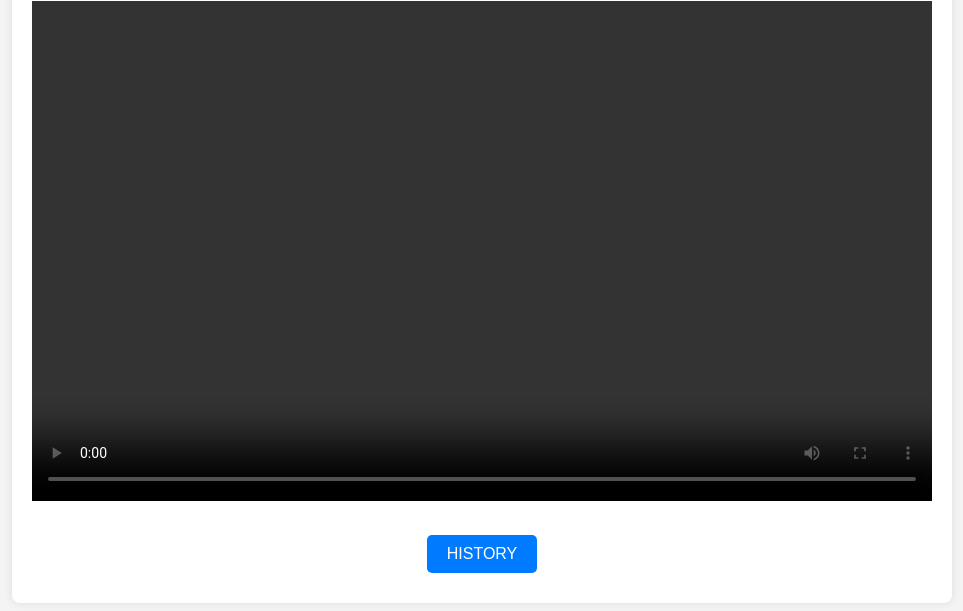
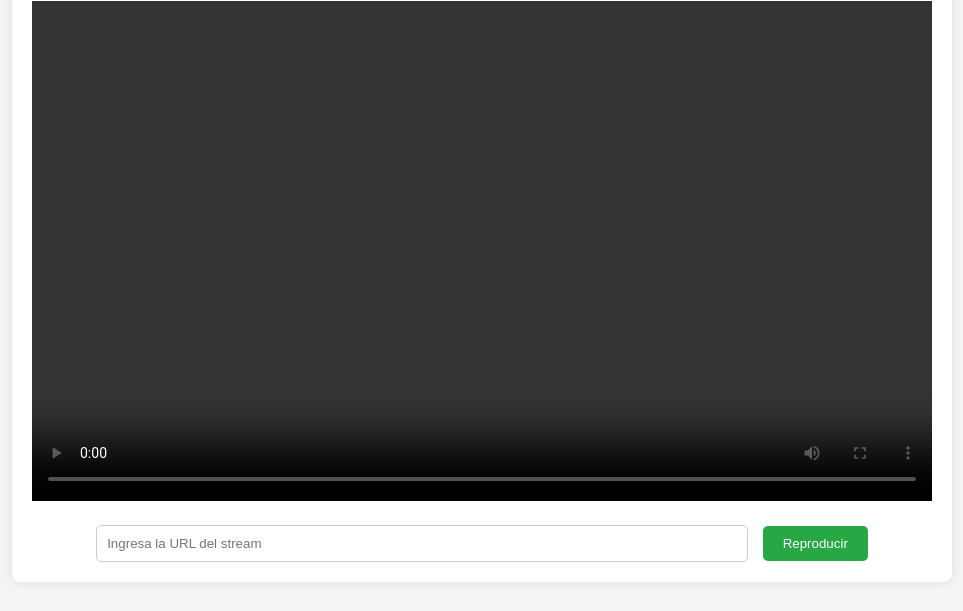
Before and after one commit to AlezLg/KSK-TV, a plain HTML site: page tomas.html in a window 1280 px wide. Shown: the part 149-760 px from the top of the page, without its empty margins (158-1121 px from the left). Drawn offline with nearby package versions, Linux system fonts and the light colour scheme.

Commit message:
Mas canales

```diff
--- a/tomas.html
+++ b/tomas.html
@@ -42,7 +42,7 @@
             margin-top: 20px;
         }
 
-        .controls a {
+        .controls a, .controls button {
             display: inline-block;
             padding: 10px 20px;
             background-color: #007BFF;
@@ -51,10 +51,37 @@
             border-radius: 5px;
             margin: 10px;
             cursor: pointer;
+            border: none;
         }
 
-        .controls a:hover {
+        .controls a:hover, .controls button:hover {
             background-color: #0056b3;
+        }
+
+        .input-container {
+            text-align: center;
+            margin-top: 20px;
+        }
+
+        .input-container input {
+            width: 70%;
+            padding: 10px;
+            border: 1px solid #ccc;
+            border-radius: 5px;
+            margin-right: 10px;
+        }
+
+        .input-container button {
+            padding: 10px 20px;
+            background-color: #28a745;
+            color: white;
+            border: none;
+            border-radius: 5px;
+            cursor: pointer;
+        }
+
+        .input-container button:hover {
+            background-color: #218838;
         }
     </style>
     <script src="https://cdnjs.cloudflare.com/ajax/libs/hls.js/1.1.5/hls.min.js"></script>
@@ -69,18 +96,13 @@
         <video id="video" controls></video>
     </div>
 
-    <!-- Botones de control para cambiar el stream -->
-    <div class="controls">
-        <a href="#" onclick="playStream('https://cxvpy2s.la10tv.com/espnpremium/tracks-v1a1/mono.m3u8?token=a22475cfc7b14033d9954e68302a94d9bea49834-fe-1734007390-1733971390')">HISTORY</a>
-
+    <!-- Campo para ingresar un enlace y probar -->
+    <div class="input-container">
+        <input type="text" id="streamUrl" placeholder="Ingresa la URL del stream">
+        <button onclick="playCustomStream()">Reproducir</button>
     </div>
 
-
-
-
-
-
-
+    <!-- Botones de control para cambiar el stream -->
 </div>
 
 <script>
@@ -102,8 +124,14 @@
         }
     }
 
-    // Cargar el primer stream por defecto
-
+    function playCustomStream() {
+        const url = document.getElementById('streamUrl').value;
+        if (url) {
+            playStream(url);
+        } else {
+            alert('Por favor, ingresa una URL válida.');
+        }
+    }
 </script>
 
 </body>
```
Also changed, not shown: canales.json (+7 -0 lines), logos/tycsports.png (added).
